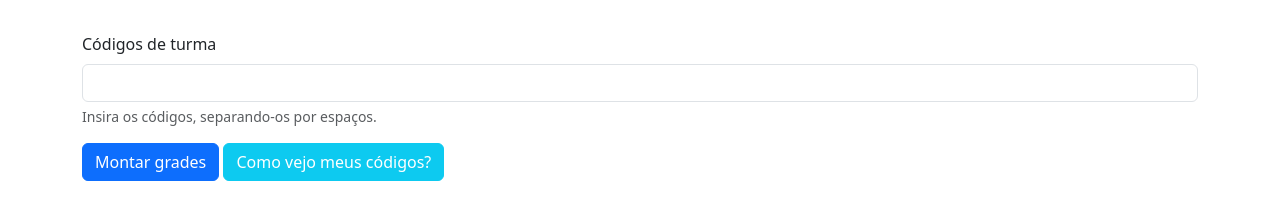
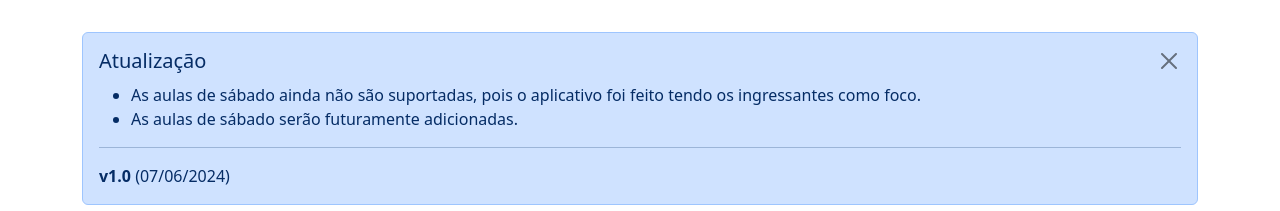
Before and after one commit to docafavarato/ufabc-grades, a Flask app: page / in a window 1280 px wide. Shown: the part 76-287 px from the top of the page. Run offline with Flask 3, Linux system fonts and the light colour scheme; some libraries are stand-ins or nearby versions.

Commit message:
feat: add update alert

```diff
--- a/templates/index.html
+++ b/templates/index.html
@@ -38,6 +38,20 @@
                 <button type="button" class="btn btn-secondary" data-bs-dismiss="modal">Fechar</button>
             </div>
         </div>
+        </div>
+    </div>
+    <div class="container" style="margin-top: 2rem">
+        <div class="alert alert-primary no-print fade show" role="alert">
+            <div class="alert-heading" style="display: flex; align-items: center; justify-content: space-between; margin-bottom: 10px;">
+                <h5 style="margin: 0;">Atualização</h5>
+                <button type="button" class="btn-close" data-bs-dismiss="alert" aria-label="Close"></button>
+            </div>
+            <ul>
+                <li>As aulas de sábado ainda não são suportadas, pois o aplicativo foi feito tendo os ingressantes como foco.</li>
+                <li>As aulas de sábado serão futuramente adicionadas.</li>
+            </ul>
+            <hr>
+            <p class="mb-0"><strong>v1.0</strong> (07/06/2024)</p>
         </div>
     </div>
     <div class="container container-form" style="margin-top: 2rem;">
```
